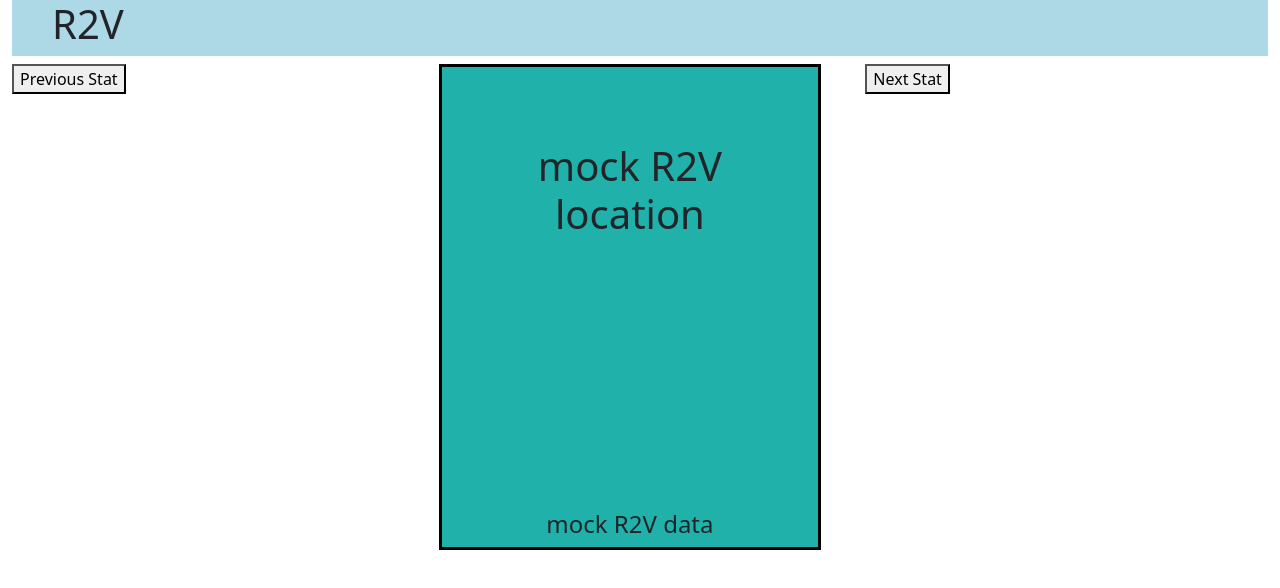
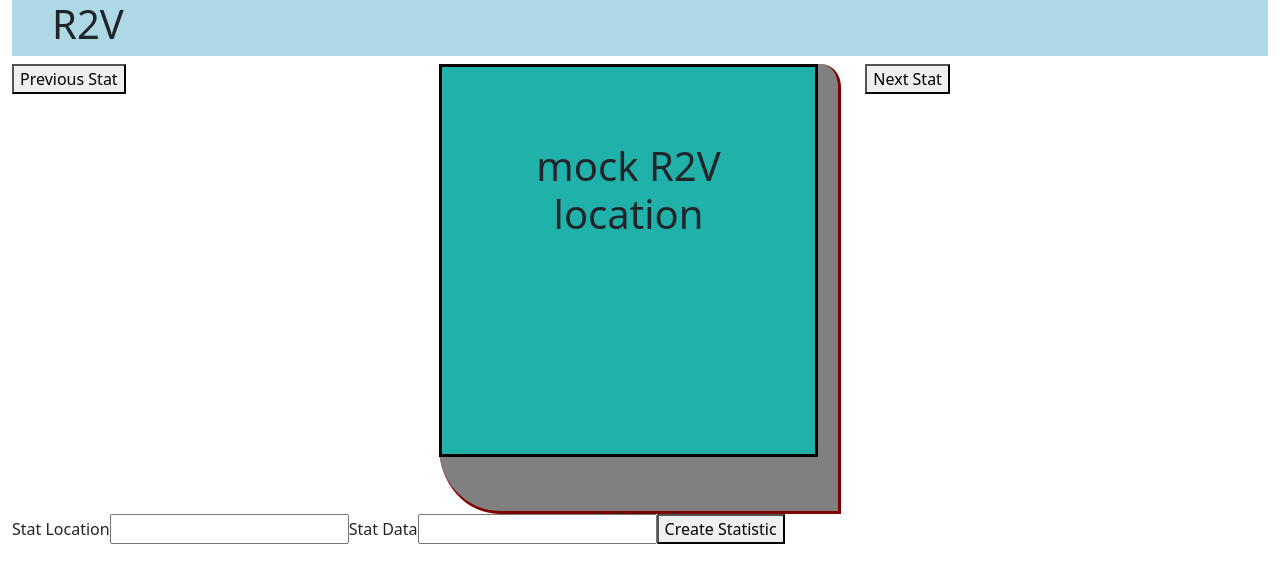
Before and after one commit to Djaypm89/CapFrontEnd, a React (Create React App) app: page / in a window 1280 px wide. Shown: the top 588 px of the page. Built offline with nearby package versions, Linux system fonts and the light colour scheme.

Commit message:
create statistic componet made for registered users

```diff
--- a/src/components/App.jsx
+++ b/src/components/App.jsx
@@ -2,6 +2,7 @@ import React, { Component } from 'react';
 import './App.css'
 import TitleBar from './TitleBar/TitleBar';
 import StatViewer from './StatViewer/StatViewer';
+import StatCreator from './StatCreator/StatCreator';
 
 class App extends Component {
     constructor (props){
@@ -46,6 +47,7 @@ class App extends Component {
             <div className="container-fluid">
                 <TitleBar />
                 <StatViewer stat={this.stats[this.state.statNumber]} nextStat={this.goToNextStat} previousStat={this.goToPreviousStat}/>
+                <StatCreator />
 
             </div>
         )
--- a/src/components/Stat/Stat.css
+++ b/src/components/Stat/Stat.css
@@ -13,17 +13,17 @@
     border-right: solid maroon;
     border-bottom: solid maroon;
     border-width: 1 1px;
-    height: 650px;
+    height: 450px;
     width: 100%;
     border-bottom-left-radius: 15%;
     border-top-right-radius: 5%;
 }
 
-.title {
+.location {
     padding: 20%;
 }
 
-.author {
+.data {
     padding-top: 10%;
     padding-left: 5%;
     padding-right: 5%;
--- a/src/components/Stat/Stat.jsx
+++ b/src/components/Stat/Stat.jsx
@@ -3,10 +3,10 @@ import './Stat.css'
 
 const Stat = (props) => {
     return (
-        <div className="book">
+        <div className="frame">
             <div className="cover">
-                <h1 className="title">{props.stat.location}</h1>
-                <h4 className="author">{props.stat.data}</h4>
+                <h1 className="location">{props.stat.location}</h1>
+                <h4 className="data">{props.stat.data}</h4>
             </div>
         </div>
      );
--- /dev/null
+++ b/src/components/StatCreator/StatCreator.jsx
@@ -0,0 +1,26 @@
+import React, { Component } from 'react';
+
+
+class StatCreator extends Component {
+    constructor(props) {
+        super(props);
+        this.state = {
+            location: '',
+            data: ''
+         }
+    }
+    render() {
+        return (
+            <form>
+                <label>Stat Location</label>
+                <input value={this.state.location} />
+                <label>Stat Data</label>
+                <input value={this.state.data} />
+
+                <button type="submit">Create Statistic</button>
+            </form>
+         );
+    }
+}
+
+export default StatCreator;
```
Also changed, not shown: src/components/StatCreator/StatCreator.css (added).
